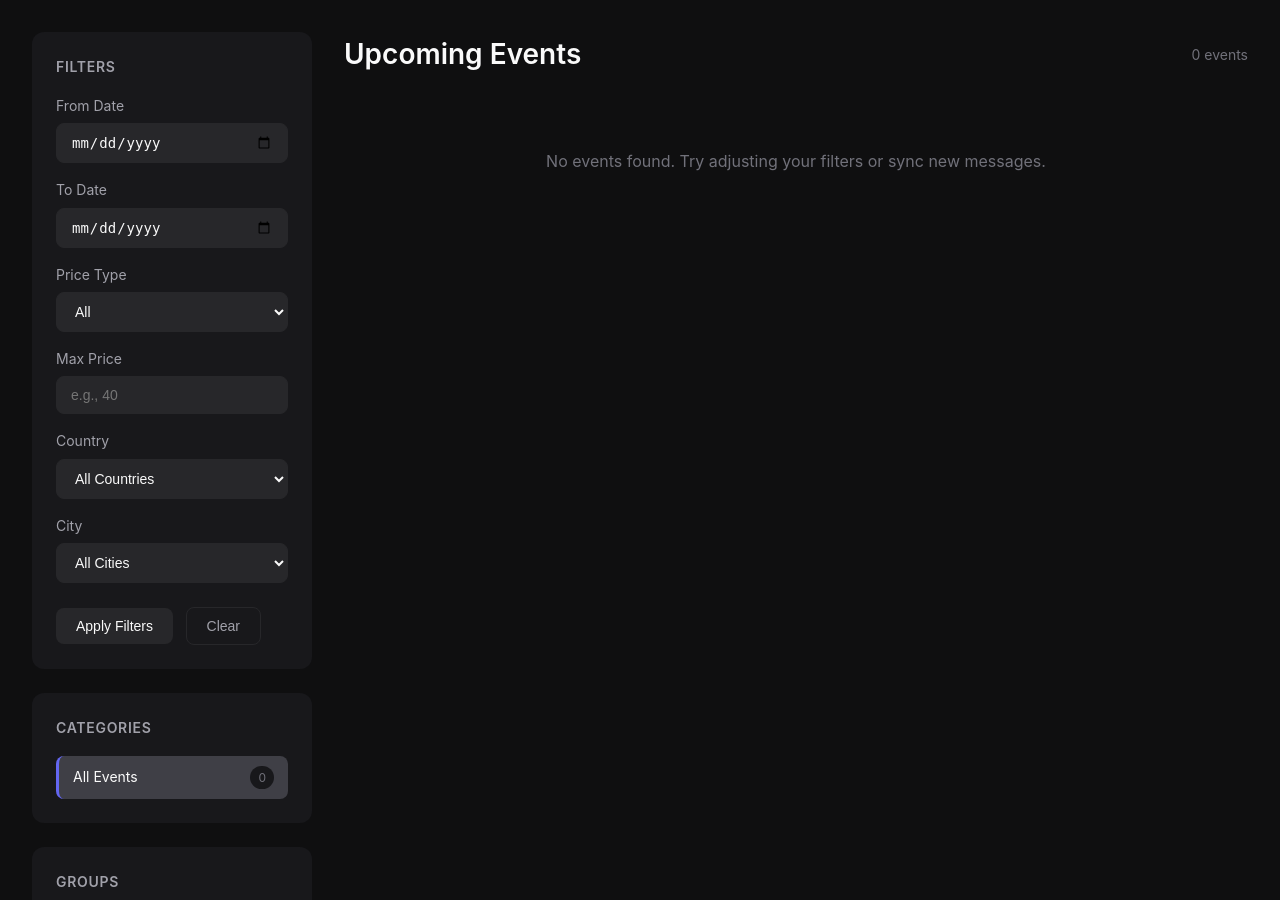
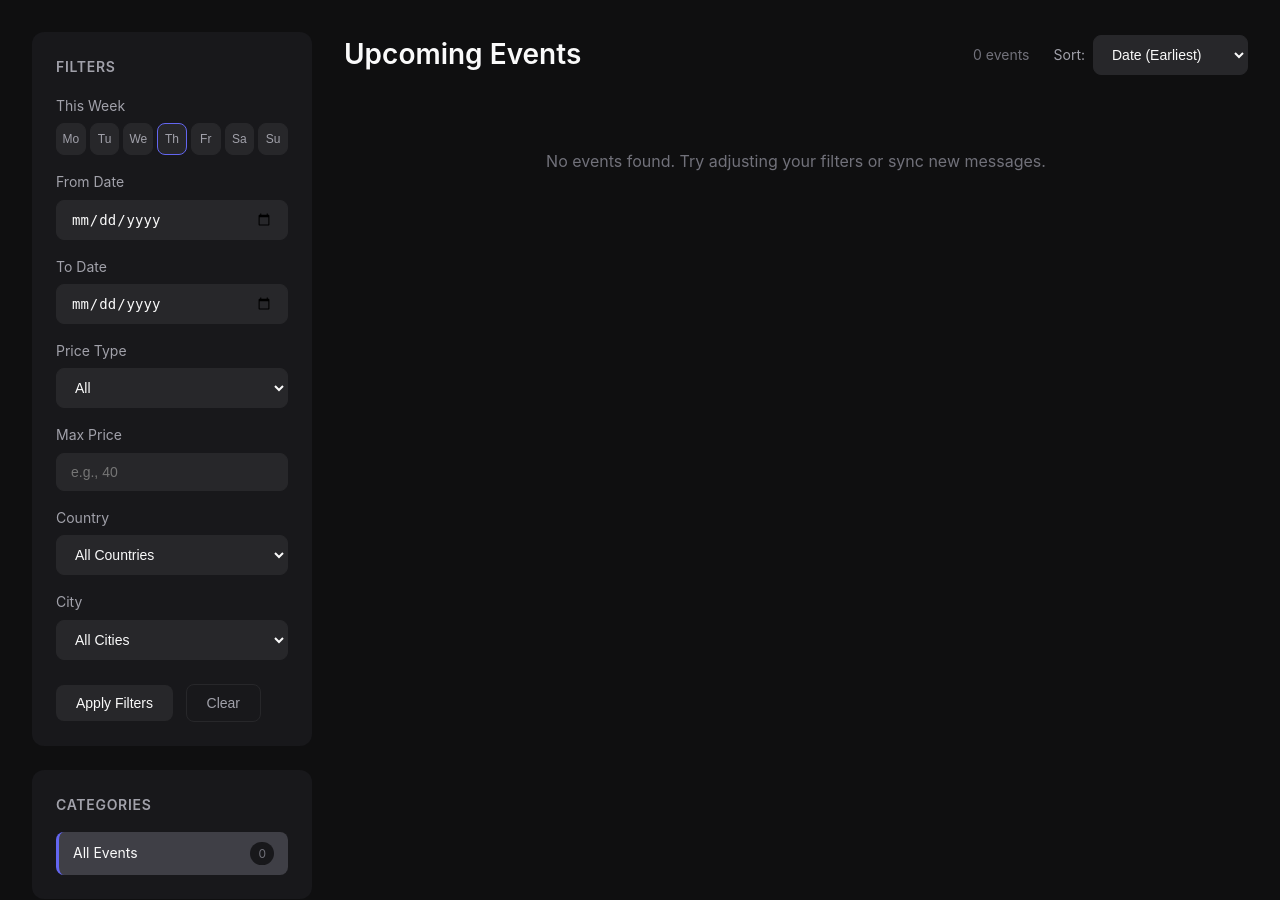
Before and after one commit to kryptokommunist/telegram-autocalendar, a Flask app: page / in a window 1280 px wide. Shown: the part 71-971 px from the top of the page. Run offline with Flask 3, Linux system fonts and the light colour scheme; data comes from the database, SQL or seed files in the repository; data that the repository does not hold is empty.

Commit message:
Add weekday quick-select buttons and sort options
Weekday buttons:
- Row of Mo-Su buttons for quick filtering
- Click to filter events for that day of current week
- Today's button has highlight border
- Toggle off by clicking again
- Clears manual date inputs when selected

Sort options:
- Dropdown in events header
- Sort by: Date (earliest/latest), Title (A-Z/Z-A), Price (low/high)
- Default: Date (Earliest)
- Client-side sorting after fetch

Co-Authored-By: Claude Opus 4.6 <noreply@anthropic.com>

```diff
--- a/src/web/static/app.js
+++ b/src/web/static/app.js
@@ -4,6 +4,7 @@ let currentCategoryId = null;
 let eventsData = [];
 let allCities = [];
 let allCountries = [];
+let selectedWeekday = null;
 
 // ============ API Functions ============
 
@@ -52,9 +53,41 @@ async function loadEvents(filters = {}) {
     eventsData = events;
     updateEventsCount(events.length);
 
+    // Sort events
+    const sortOption = document.getElementById('sort-select')?.value || 'date_asc';
+    sortEvents(events, sortOption);
+
     events.forEach(event => {
         grid.appendChild(createEventCard(event));
     });
+}
+
+function sortEvents(events, sortOption) {
+    events.sort((a, b) => {
+        switch (sortOption) {
+            case 'date_asc':
+                return new Date(a.event_start || '9999') - new Date(b.event_start || '9999');
+            case 'date_desc':
+                return new Date(b.event_start || '0') - new Date(a.event_start || '0');
+            case 'title_asc':
+                return (a.event_title || '').localeCompare(b.event_title || '');
+            case 'title_desc':
+                return (b.event_title || '').localeCompare(a.event_title || '');
+            case 'price_asc':
+                return extractPrice(a.ticket_price) - extractPrice(b.ticket_price);
+            case 'price_desc':
+                return extractPrice(b.ticket_price) - extractPrice(a.ticket_price);
+            default:
+                return 0;
+        }
+    });
+}
+
+function extractPrice(priceStr) {
+    if (!priceStr) return 0;
+    if (priceStr.toLowerCase().includes('free')) return 0;
+    const match = priceStr.match(/[\d.]+/);
+    return match ? parseFloat(match[0]) : 0;
 }
 
 function createEventCard(event) {
@@ -457,10 +490,20 @@ function loadCitiesForCountry() {
 // ============ Filters ============
 
 function applyFilters() {
+    let dateFrom = document.getElementById('date-from')?.value || null;
+    let dateTo = document.getElementById('date-to')?.value || null;
+
+    // If weekday is selected, override date filters
+    if (selectedWeekday !== null) {
+        const weekdayDate = getWeekdayDate(selectedWeekday);
+        dateFrom = weekdayDate;
+        dateTo = weekdayDate;
+    }
+
     const filters = {
         category_id: currentCategoryId,
-        date_from: document.getElementById('date-from')?.value || null,
-        date_to: document.getElementById('date-to')?.value || null,
+        date_from: dateFrom,
+        date_to: dateTo,
         chat_id: currentGroupId,
         price_type: document.getElementById('price-filter')?.value || null,
         max_price: document.getElementById('max-price')?.value || null,
@@ -471,9 +514,79 @@ function applyFilters() {
     loadEvents(filters);
 }
 
+// ============ Weekday Selection ============
+
+function initWeekdayButtons() {
+    const container = document.getElementById('weekday-buttons');
+    if (!container) return;
+
+    const today = new Date();
+    const currentDayOfWeek = (today.getDay() + 6) % 7; // Convert to Mon=0, Sun=6
+
+    container.querySelectorAll('.weekday-btn').forEach(btn => {
+        const dayIndex = parseInt(btn.dataset.day);
+
+        // Mark today's button
+        if (dayIndex === currentDayOfWeek) {
+            btn.classList.add('today');
+        }
+
+        btn.onclick = () => toggleWeekday(dayIndex);
+    });
+}
+
+function toggleWeekday(dayIndex) {
+    const container = document.getElementById('weekday-buttons');
+    if (!container) return;
+
+    // Toggle selection
+    if (selectedWeekday === dayIndex) {
+        selectedWeekday = null;
+    } else {
+        selectedWeekday = dayIndex;
+    }
+
+    // Update button states
+    container.querySelectorAll('.weekday-btn').forEach(btn => {
+        const btnDay = parseInt(btn.dataset.day);
+        btn.classList.toggle('active', btnDay === selectedWeekday);
+    });
+
+    // Clear manual date inputs when weekday is selected
+    if (selectedWeekday !== null) {
+        document.getElementById('date-from').value = '';
+        document.getElementById('date-to').value = '';
+    }
+
+    applyFilters();
+}
+
+function getWeekdayDate(dayIndex) {
+    // dayIndex: 0=Monday, 6=Sunday
+    const today = new Date();
+    const currentDayOfWeek = (today.getDay() + 6) % 7; // Convert to Mon=0, Sun=6
+
+    const diff = dayIndex - currentDayOfWeek;
+    const targetDate = new Date(today);
+    targetDate.setDate(today.getDate() + diff);
+
+    return targetDate.toISOString().split('T')[0];
+}
+
+function clearWeekdaySelection() {
+    selectedWeekday = null;
+    const container = document.getElementById('weekday-buttons');
+    if (container) {
+        container.querySelectorAll('.weekday-btn').forEach(btn => {
+            btn.classList.remove('active');
+        });
+    }
+}
+
 function clearFilters() {
     currentCategoryId = null;
     currentGroupId = null;
+    selectedWeekday = null;
 
     const dateFrom = document.getElementById('date-from');
     const dateTo = document.getElementById('date-to');
@@ -482,6 +595,7 @@ function clearFilters() {
     const cityFilter = document.getElementById('city-filter');
     const countryFilter = document.getElementById('country-filter');
     const groupSearch = document.getElementById('group-search');
+    const sortSelect = document.getElementById('sort-select');
 
     if (dateFrom) dateFrom.value = '';
     if (dateTo) dateTo.value = '';
@@ -490,6 +604,10 @@ function clearFilters() {
     if (cityFilter) cityFilter.value = '';
     if (countryFilter) countryFilter.value = '';
     if (groupSearch) groupSearch.value = '';
+    if (sortSelect) sortSelect.value = 'date_asc';
+
+    // Clear weekday buttons
+    clearWeekdaySelection();
 
     // Update category active state
     document.querySelectorAll('#categories-list .category-item').forEach((item, index) => {
--- a/src/web/static/styles.css
+++ b/src/web/static/styles.css
@@ -238,6 +238,40 @@ body {
     border-color: var(--primary);
 }
 
+/* Weekday Buttons */
+.weekday-buttons {
+    display: flex;
+    gap: 0.25rem;
+}
+
+.weekday-btn {
+    flex: 1;
+    padding: 0.5rem 0.25rem;
+    background: var(--surface-light);
+    border: 1px solid var(--border);
+    border-radius: var(--radius-sm);
+    color: var(--text-secondary);
+    font-size: 0.75rem;
+    font-weight: 500;
+    cursor: pointer;
+    transition: all 0.2s;
+}
+
+.weekday-btn:hover {
+    background: var(--surface-lighter);
+    color: var(--text-primary);
+}
+
+.weekday-btn.active {
+    background: var(--primary);
+    border-color: var(--primary);
+    color: white;
+}
+
+.weekday-btn.today {
+    border-color: var(--primary);
+}
+
 .filter-section .btn {
     margin-top: 0.5rem;
     margin-right: 0.5rem;
@@ -295,6 +329,8 @@ body {
     justify-content: space-between;
     align-items: center;
     margin-bottom: 1.5rem;
+    flex-wrap: wrap;
+    gap: 1rem;
 }
 
 .events-header h1 {
@@ -302,9 +338,31 @@ body {
     font-weight: 600;
 }
 
+.events-header-right {
+    display: flex;
+    align-items: center;
+    gap: 1.5rem;
+}
+
 .events-count {
     color: var(--text-muted);
     font-size: 0.875rem;
+}
+
+.sort-dropdown {
+    display: flex;
+    align-items: center;
+    gap: 0.5rem;
+}
+
+.sort-dropdown label {
+    font-size: 0.875rem;
+    color: var(--text-secondary);
+}
+
+.sort-dropdown .filter-input {
+    width: auto;
+    min-width: 150px;
 }
 
 /* Events Grid */
--- a/src/web/templates/index.html
+++ b/src/web/templates/index.html
@@ -8,6 +8,19 @@
     <aside class="sidebar">
         <div class="filter-section">
             <h3>Filters</h3>
+
+            <div class="filter-group">
+                <label>This Week</label>
+                <div class="weekday-buttons" id="weekday-buttons">
+                    <button class="weekday-btn" data-day="0">Mo</button>
+                    <button class="weekday-btn" data-day="1">Tu</button>
+                    <button class="weekday-btn" data-day="2">We</button>
+                    <button class="weekday-btn" data-day="3">Th</button>
+                    <button class="weekday-btn" data-day="4">Fr</button>
+                    <button class="weekday-btn" data-day="5">Sa</button>
+                    <button class="weekday-btn" data-day="6">Su</button>
+                </div>
+            </div>
 
             <div class="filter-group">
                 <label for="date-from">From Date</label>
@@ -71,7 +84,20 @@
     <section class="events-section">
         <div class="events-header">
             <h1>Upcoming Events</h1>
-            <span id="events-count" class="events-count"></span>
+            <div class="events-header-right">
+                <span id="events-count" class="events-count"></span>
+                <div class="sort-dropdown">
+                    <label for="sort-select">Sort:</label>
+                    <select id="sort-select" class="filter-input" onchange="applyFilters()">
+                        <option value="date_asc">Date (Earliest)</option>
+                        <option value="date_desc">Date (Latest)</option>
+                        <option value="title_asc">Title (A-Z)</option>
+                        <option value="title_desc">Title (Z-A)</option>
+                        <option value="price_asc">Price (Low-High)</option>
+                        <option value="price_desc">Price (High-Low)</option>
+                    </select>
+                </div>
+            </div>
         </div>
 
         <div id="events-grid" class="events-grid">
@@ -105,6 +131,7 @@
 <script>
     // Initialize page
     document.addEventListener('DOMContentLoaded', function() {
+        initWeekdayButtons();
         loadCategories();
         loadGroups();
         loadLocations();
```
